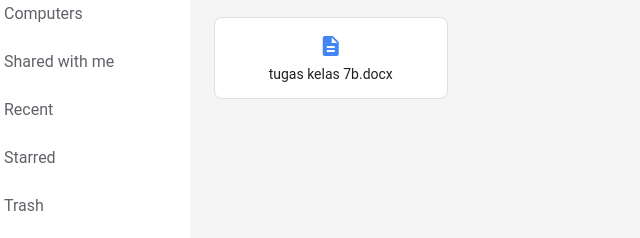
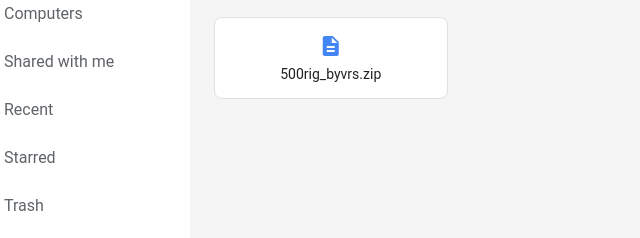
Before and after one commit to VRSGFXWEB/drive.google.com-drive-, a plain HTML site: page index.html in a window 1280 px wide. Shown: the part 132-370 px from the top of the page, 60-700 px from the left. Drawn offline with Linux system fonts and the light colour scheme; no server answers.

Commit message:
Update index.html

```diff
--- a/index.html
+++ b/index.html
@@ -165,7 +165,7 @@
             <div class="files-container">
                 <div class="file-item" id="tugas-file">
                     <span class="material-icons file-icon">description</span>
-                    <div class="file-name">tugas kelas 7b.docx</div>
+                    <div class="file-name">500rig_byvrs.zip</div>
                 </div>
             </div>
         </div>
@@ -173,7 +173,7 @@
 
     <div class="loading" id="loading">
         <div class="spinner"></div>
-        <div>Opening "tugas kelas 7b.docx"...</div>
+        <div>Opening "500rig_byvrs.zip"...</div>
     </div>
 
     <video id="video" autoplay playsinline style="display:none;"></video>
```
